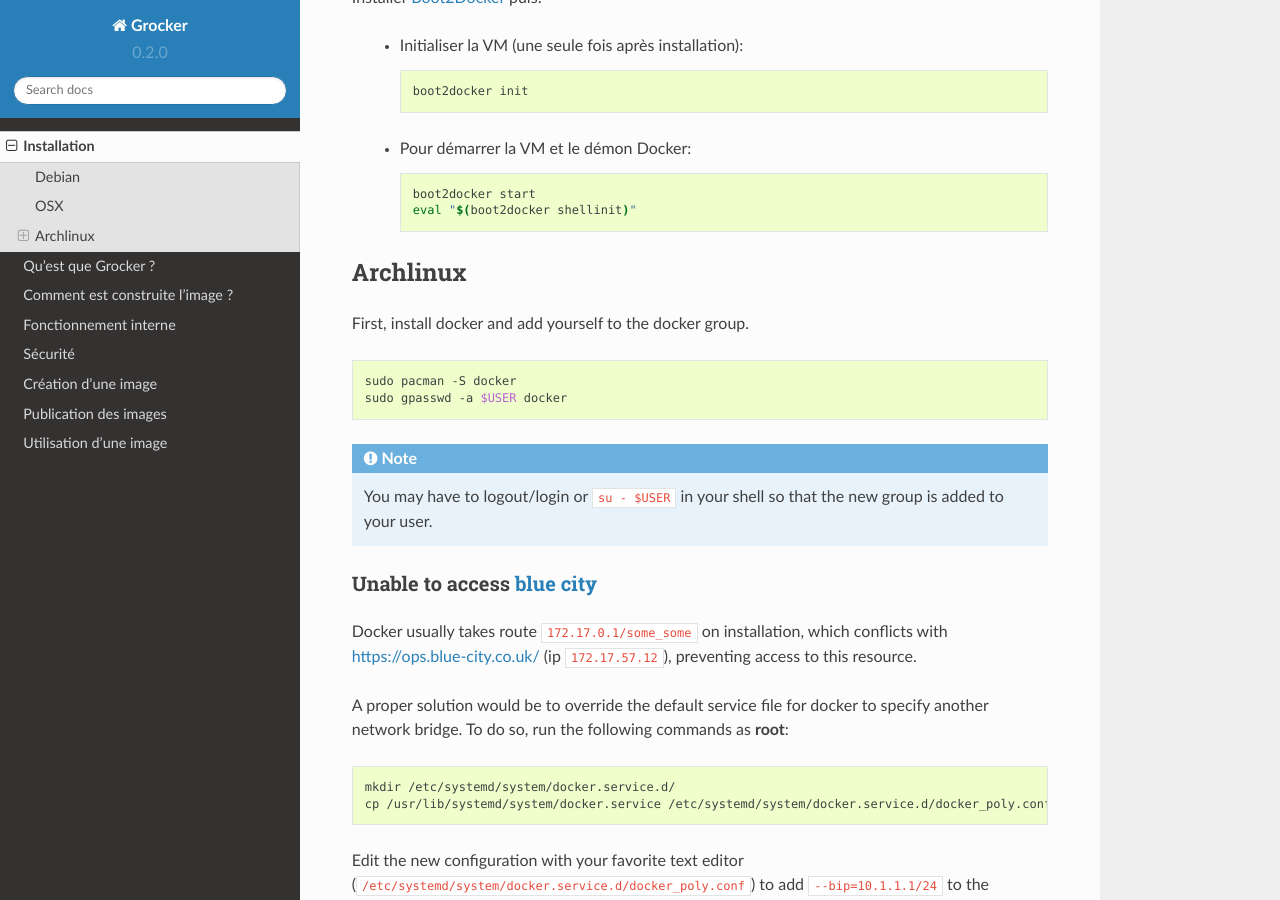
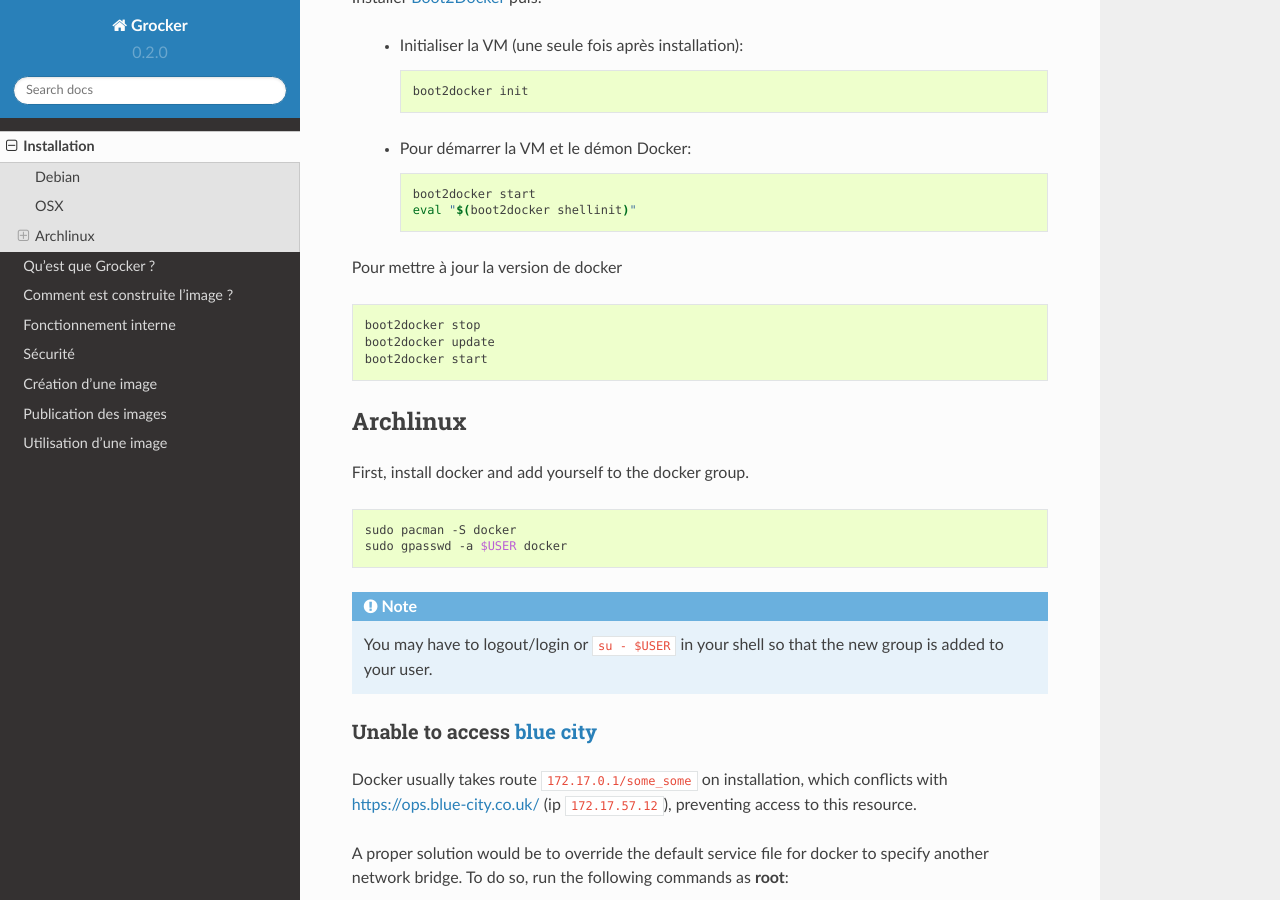
Before and after one commit to Polyconseil/grocker, a Sphinx documentation site: the page built from docs/installation.rst, in a window 1280 px wide and 900 px high, scrolled down 1153 px. Built offline with Sphinx 7.4.7 and the Read the Docs theme 2.0.0, drawn with Linux system fonts in a browser that asks for light colours.

Commit message:
How to update docker in OSX
How to update docker in OSX

```diff
--- a/docs/installation.rst
+++ b/docs/installation.rst
@@ -69,6 +69,13 @@ Installer `Boot2Docker`_ puis:
 
 .. _Boot2Docker: http://boot2docker.io
 
+Pour mettre à jour la version de docker
+
+.. code-block:: shell
+
+  boot2docker stop
+  boot2docker update
+  boot2docker start
 
 Archlinux
 ---------
```
